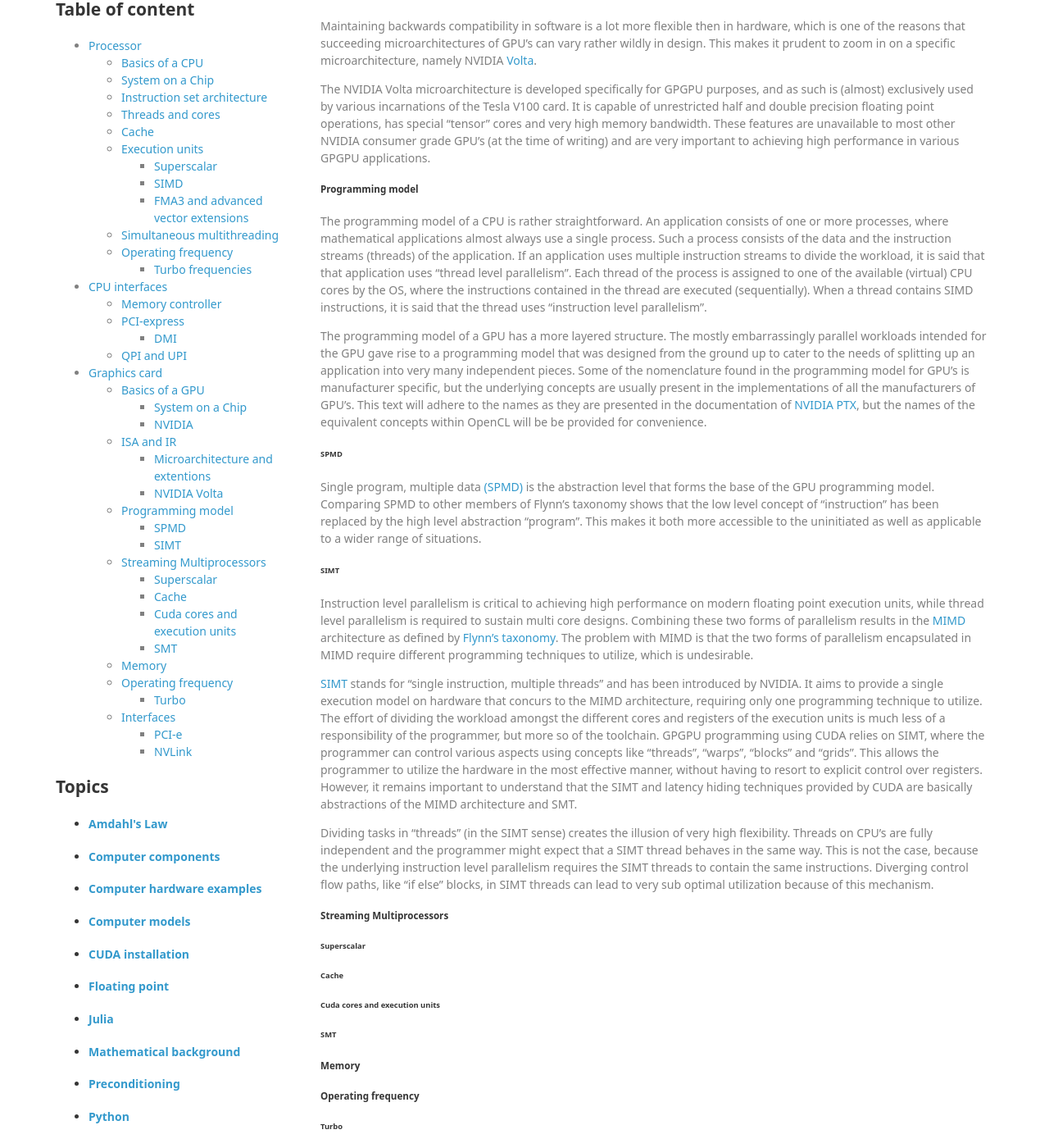
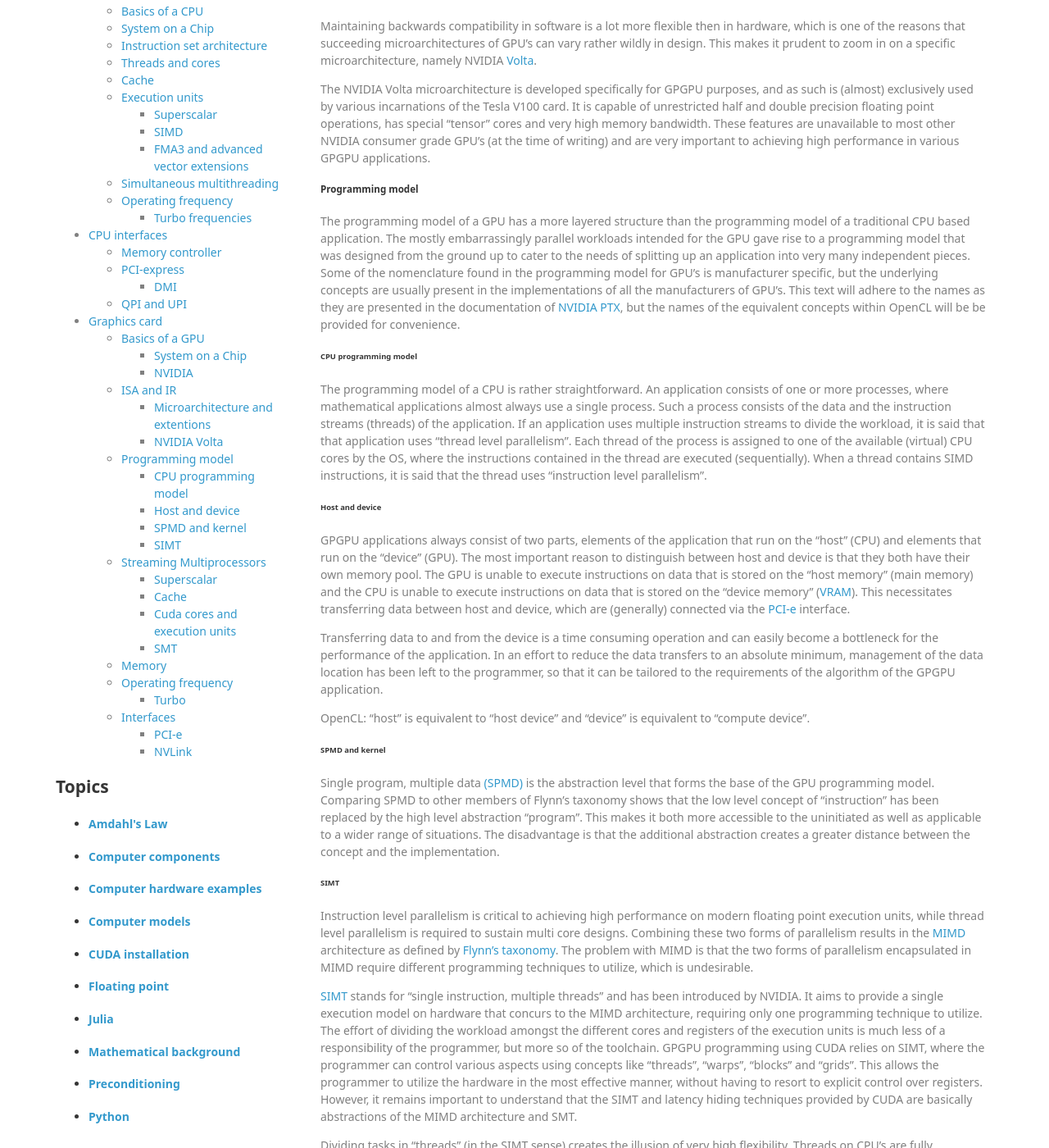
Before and after one commit to lucasbekker/lucasbekker.github.io, a Jekyll site: the page built from _sections/Computer_components.md, in a window 1280 px wide and 1400 px high, scrolled down 7911 px. Shown: the whole window at 82% size. Built offline with Jekyll 4.4.1, drawn with Linux system fonts in a browser that asks for light colours; nearby versions of some CDN libraries; formulas are drawn with MathJax 3.

Commit message:
Added subsection about host and device.

```diff
--- a/_sections/Computer_components.md
+++ b/_sections/Computer_components.md
@@ -209,13 +209,23 @@ The NVIDIA Volta microarchitecture is developed specifically for GPGPU purposes,
 
 ##### Programming model
 
+The programming model of a GPU has a more layered structure than the programming model of a traditional CPU based application. The mostly embarrassingly parallel workloads intended for the GPU gave rise to a programming model that was designed from the ground up to cater to the needs of splitting up an application into very many independent pieces. Some of the nomenclature found in the programming model for GPU's is manufacturer specific, but the underlying concepts are usually present in the implementations of all the manufacturers of GPU's. This text will adhere to the names as they are presented in the documentation of [NVIDIA PTX](https://docs.nvidia.com/cuda/parallel-thread-execution/index.html), but the names of the equivalent concepts within OpenCL will be be provided for convenience.
+
+###### CPU programming model
+
 The programming model of a CPU is rather straightforward. An application consists of one or more processes, where mathematical applications almost always use a single process. Such a process consists of the data and the instruction streams (threads) of the application. If an application uses multiple instruction streams to divide the workload, it is said that that application uses "thread level parallelism". Each thread of the process is assigned to one of the available (virtual) CPU cores by the OS, where the instructions contained in the thread are executed (sequentially). When a thread contains SIMD instructions, it is said that the thread uses "instruction level parallelism".
 
-The programming model of a GPU has a more layered structure. The mostly embarrassingly parallel workloads intended for the GPU gave rise to a programming model that was designed from the ground up to cater to the needs of splitting up an application into very many independent pieces. Some of the nomenclature found in the programming model for GPU's is manufacturer specific, but the underlying concepts are usually present in the implementations of all the manufacturers of GPU's. This text will adhere to the names as they are presented in the documentation of [NVIDIA PTX](https://docs.nvidia.com/cuda/parallel-thread-execution/index.html), but the names of the equivalent concepts within OpenCL will be be provided for convenience.
+###### Host and device
 
-###### SPMD
+GPGPU applications always consist of two parts, elements of the application that run on the "host" (CPU) and elements that run on the "device" (GPU). The most important reason to distinguish between host and device is that they both have their own memory pool. The GPU is unable to execute instructions on data that is stored on the "host memory" (main memory) and the CPU is unable to execute instructions on data that is stored on the "device memory" ([VRAM](https://en.wikipedia.org/wiki/Video_card#Video_memory)). This necessitates transferring data between host and device, which are (generally) connected via the [PCI-e](https://lucasbekker.github.io/Computer_components#pci-express) interface.
 
-Single program, multiple data [(SPMD)](https://en.wikipedia.org/wiki/SPMD) is the abstraction level that forms the base of the GPU programming model. Comparing SPMD to other members of Flynn's taxonomy shows that the low level concept of "instruction" has been replaced by the high level abstraction "program". This makes it both more accessible to the uninitiated as well as applicable to a wider range of situations.
+Transferring data to and from the device is a time consuming operation and can easily become a bottleneck for the performance of the application. In an effort to reduce the data transfers to an absolute minimum, management of the data location has been left to the programmer, so that it can be tailored to the requirements of the algorithm of the GPGPU application.
+
+OpenCL: "host" is equivalent to "host device" and "device" is equivalent to "compute device".
+
+###### SPMD and kernel
+
+Single program, multiple data [(SPMD)](https://en.wikipedia.org/wiki/SPMD) is the abstraction level that forms the base of the GPU programming model. Comparing SPMD to other members of Flynn's taxonomy shows that the low level concept of "instruction" has been replaced by the high level abstraction "program". This makes it both more accessible to the uninitiated as well as applicable to a wider range of situations. The disadvantage is that the additional abstraction creates a greater distance between the concept and the implementation.
 
 ###### SIMT
 
```
